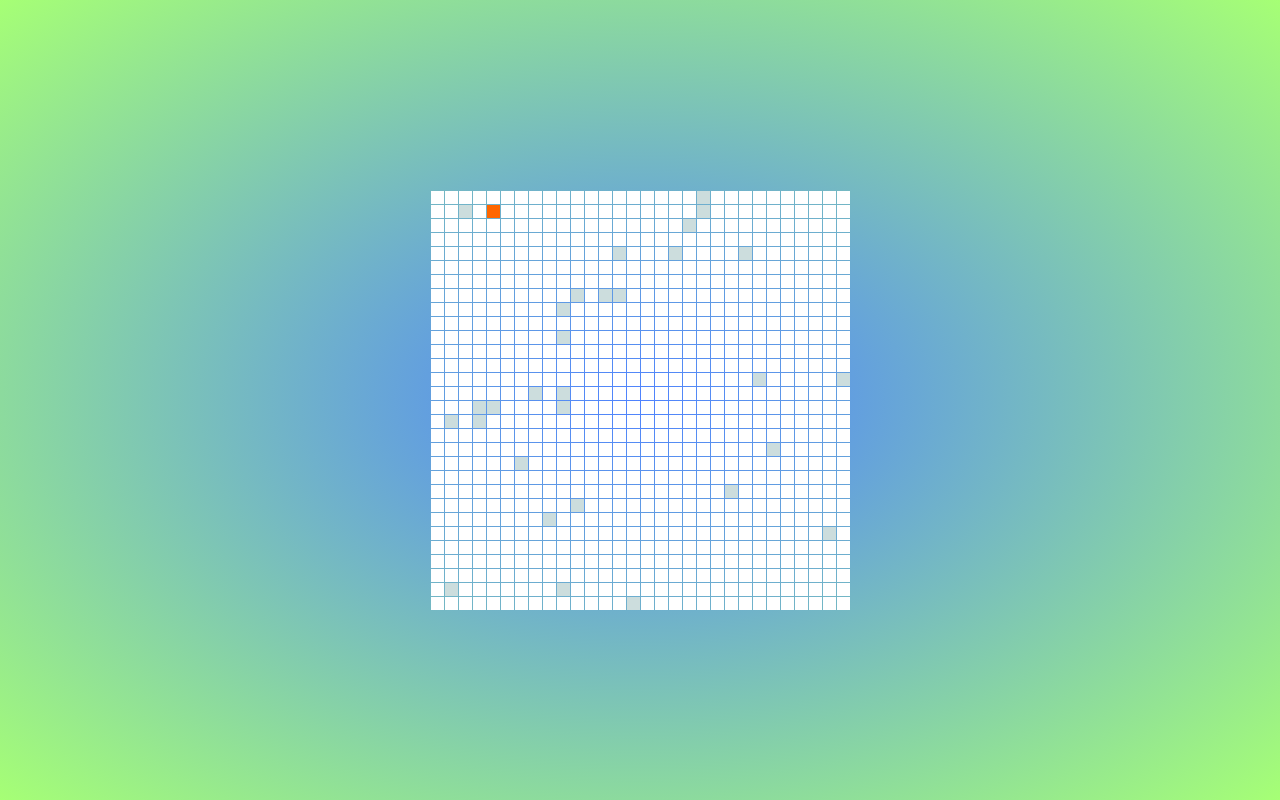
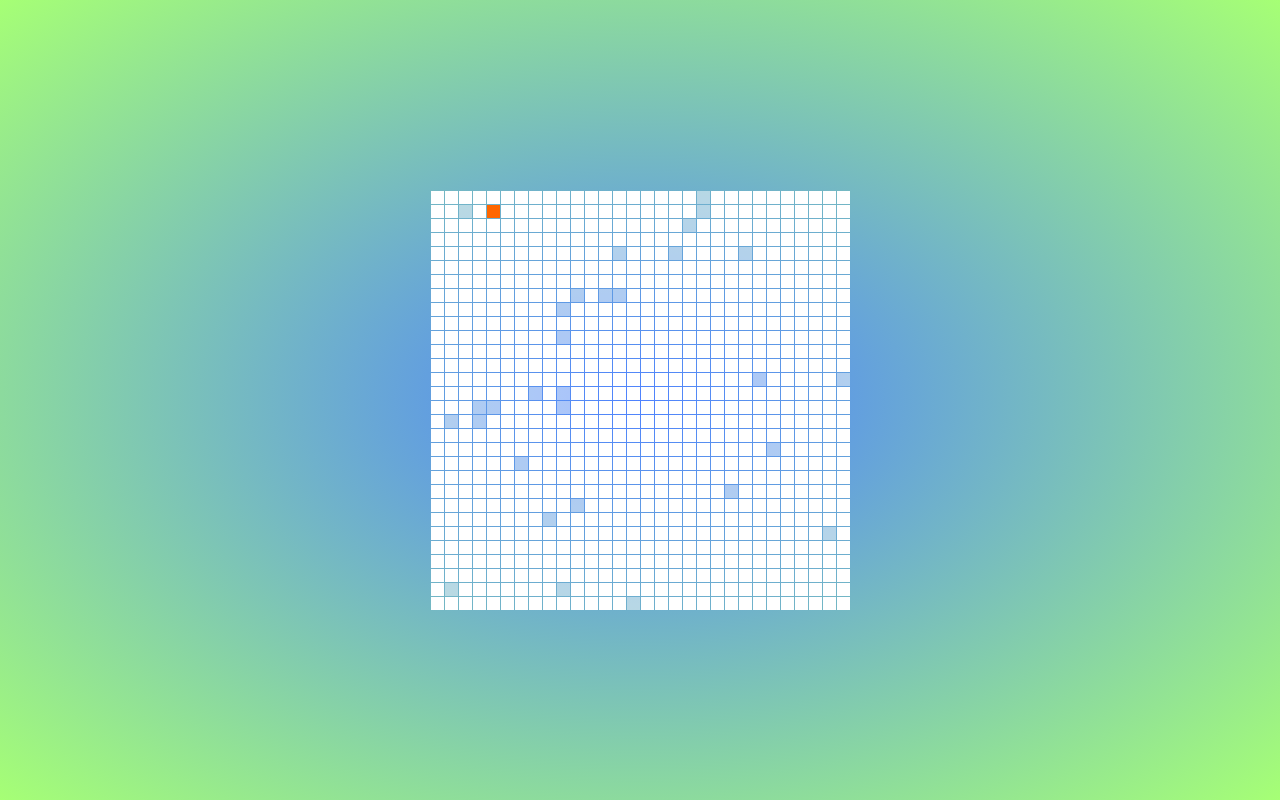
Before and after one commit to rolandjlevy/grid-of-blocks, a plain HTML site: page index.html in a window 1280 px wide. Drawn offline with Linux system fonts and the light colour scheme.

```diff
--- a/styles.css
+++ b/styles.css
@@ -47,5 +47,6 @@
 }
 
 .obstacle {
-  background-color: var(--grey);
+  background-color: white;
+  opacity: 0.5;
 }
```
